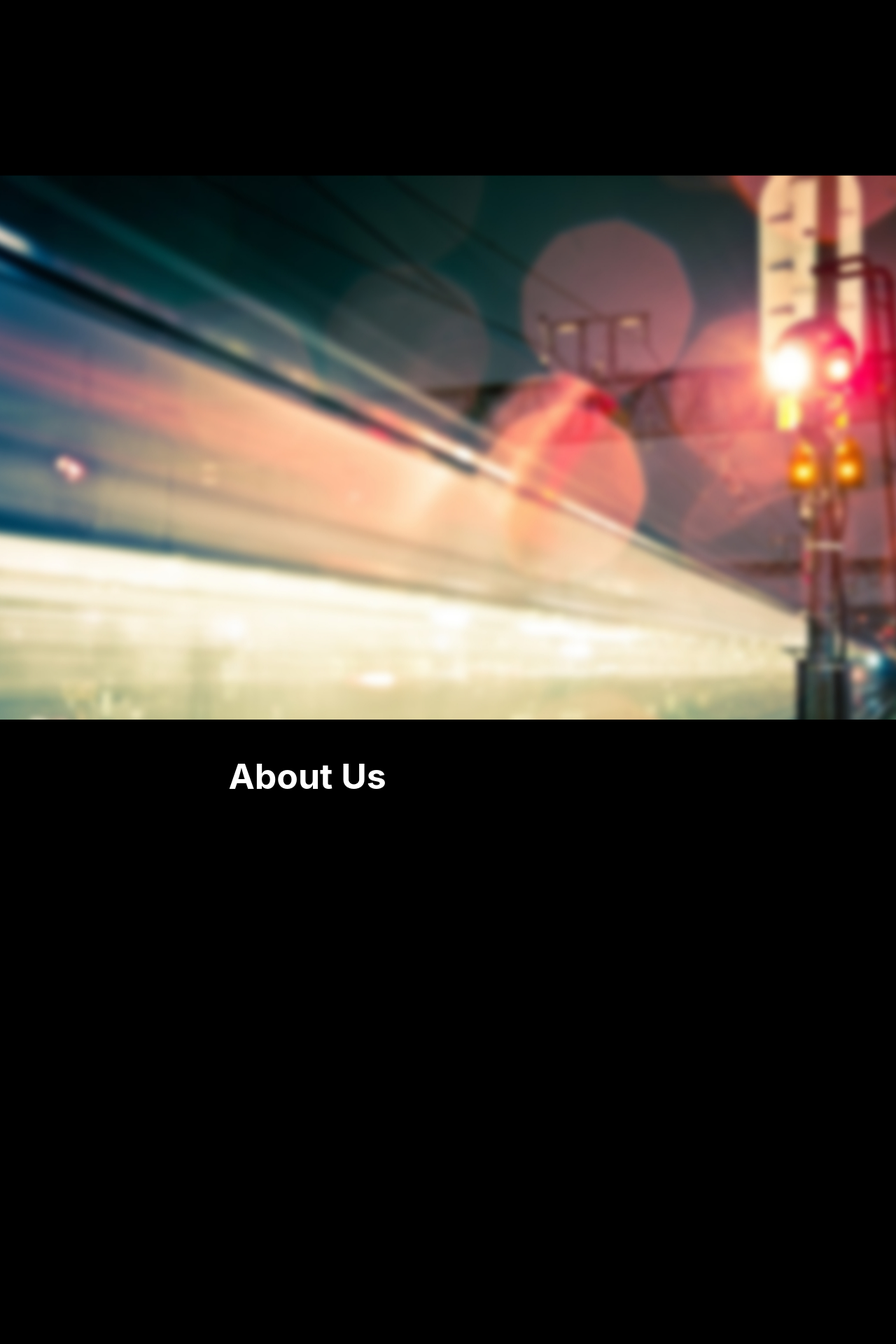
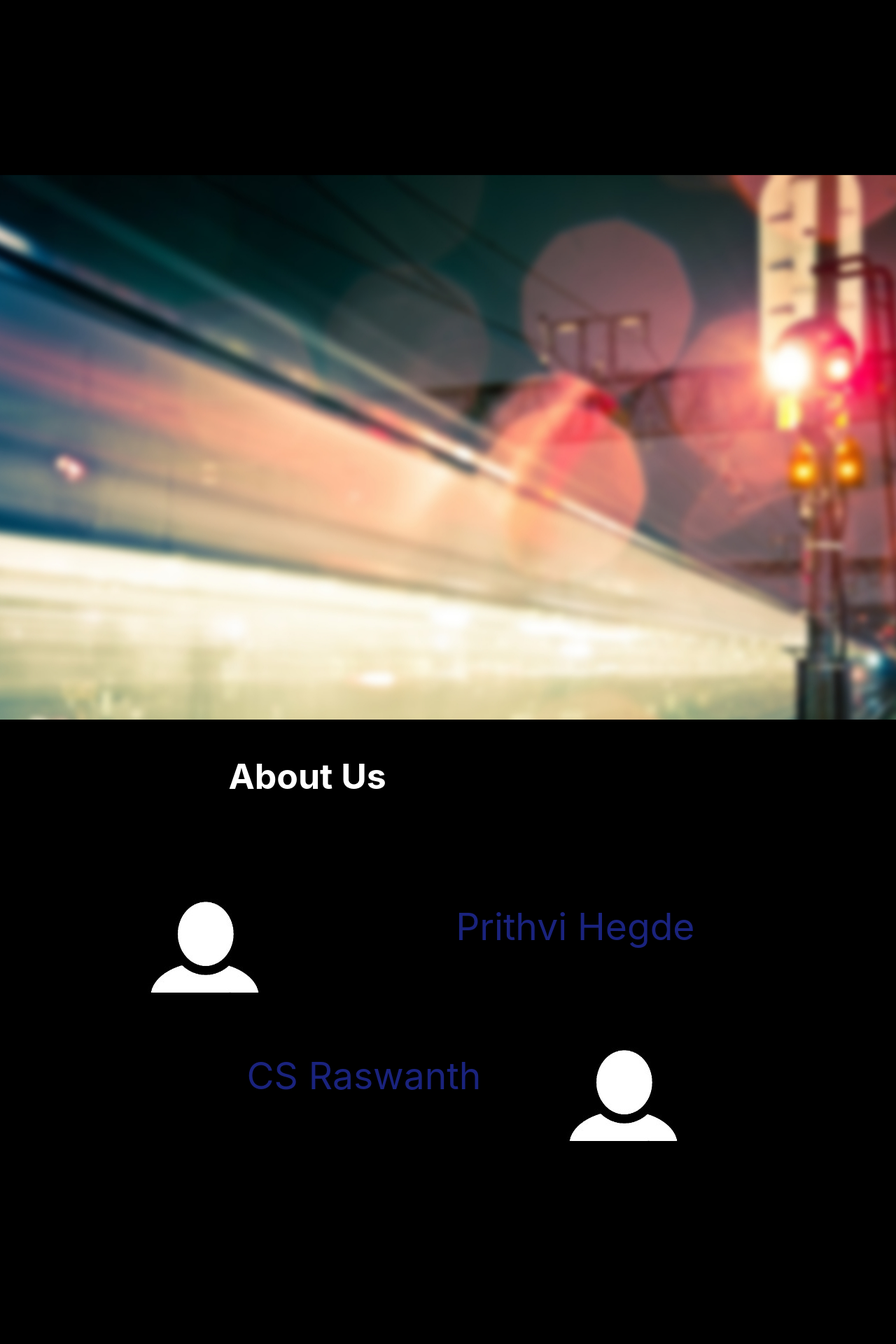
Before and after one commit to PrithviHegde/CadmusTrains, a Django app: page /inputform/ in a window 1280 px wide. Shown: the part 1743-3663 px from the top of the page at 70% size. Run offline with Django 3.2, Linux system fonts and the light colour scheme; tables that the repository leaves empty hold one stand-in row (values such as "Sample post").

Commit message:
final commit

```diff
--- a/template/test.html
+++ b/template/test.html
@@ -195,21 +195,19 @@
       <!--For person 1-->
     <div class="row">
       <div class="col s12 l5">
-        <img src="{%static "cadmusweb/images/BG_FrontPage.jpg"%}" alt="" class="responsive-img">
+        <img src="{%static "cadmusweb/images/Userpic.jpg"%}" alt="" class="responsive-img">
       </div>
       <div class="col s12 l6 offset-l1">
         <h2 class="indigo-text text-darken-4">Prithvi Hegde</h2>
-        <p><span style="font-size: 30px;" class="white-text">Stuff about me</span></p>
       </div>
     </div>
     <!--For person 2-->
     <div class="row">
         <div class="col s12 l5 push-l7 offset-l1">
-          <img src="{%static "cadmusweb/images/BG_FrontPage.jpg"%}" alt="" class="responsive-img">
+          <img src="{%static "cadmusweb/images/Userpic.jpg"%}" alt="" class="responsive-img">
         </div>
         <div class="col s12 l6 pull-l4">
-          <h2 class="indigo-text text-darken-4">Ras</h2>
-          <p><span style="font-size: 30px;" class="white-text">Stuff about Ras</span></p>
+          <h2 class="indigo-text text-darken-4">CS Raswanth</h2>
       </div>
       <style>
           .box5{
```
Also changed, not shown: cadmusweb/static/cadmusweb/images/Userpic.jpg (added).
